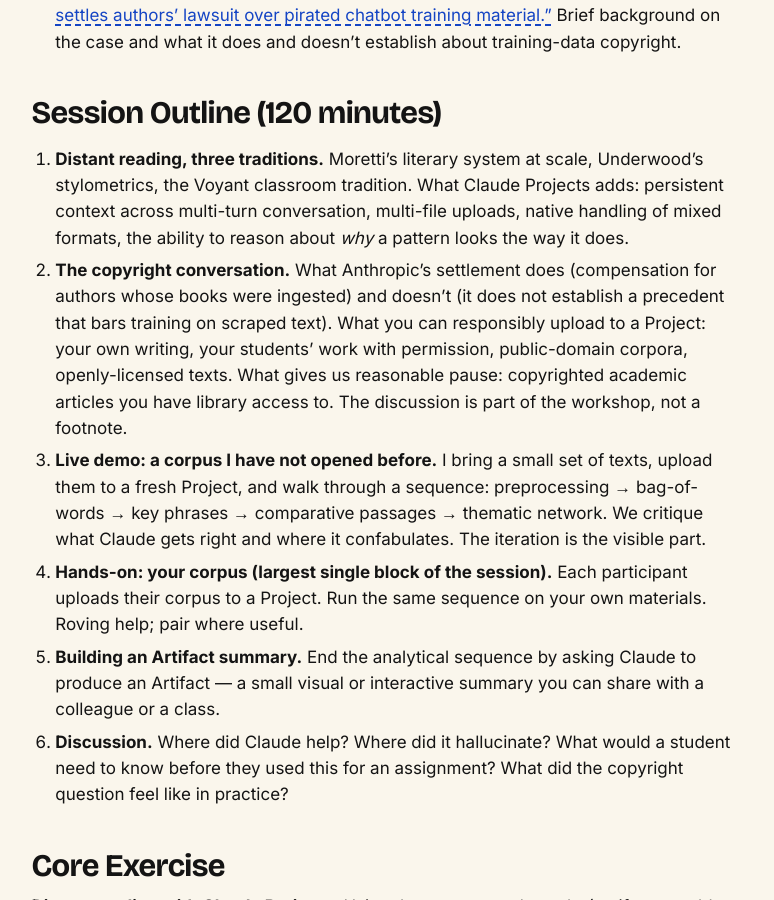
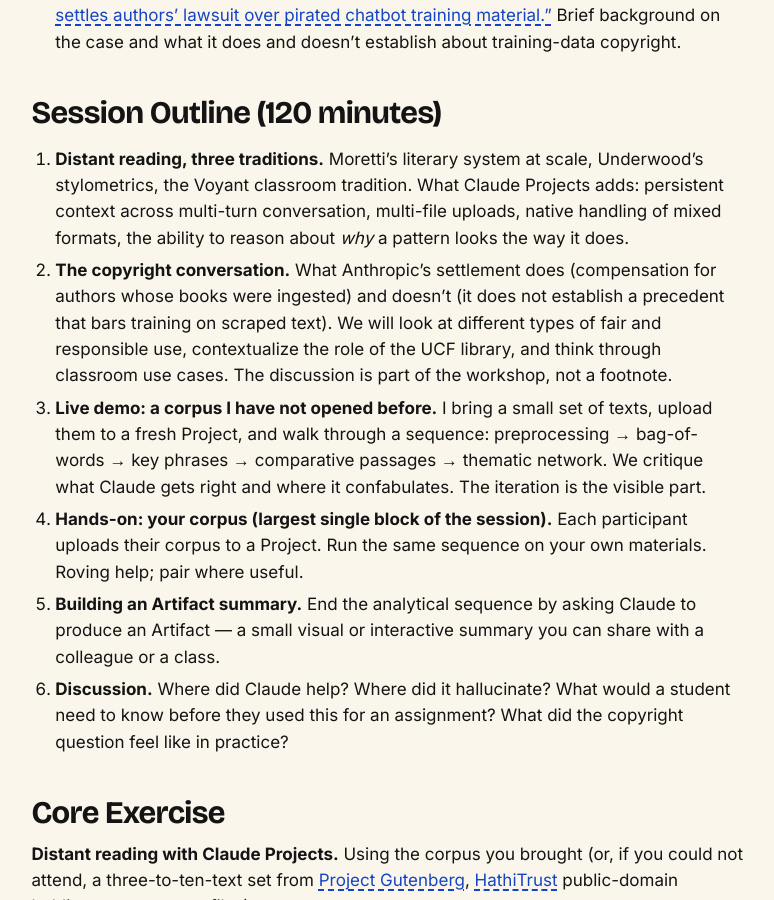
Before and after one commit to AMSUCF/NEH_AI_DH, a Jekyll site: the page built from weeks/week-03.md, in a window 1280 px wide and 900 px high, scrolled down 1376 px. Shown: the whole window, without its empty margins (90-864 px from the left). Built offline with Jekyll 4.4.1, drawn with Linux system fonts in a browser that asks for light colours.

Commit message:
w3 copyright outline: open-ended fair-use discussion + UCF library framing
Replaces a prescriptive 'what you can upload / what gives us pause'
list with a more discussion-oriented frame: types of fair and
responsible use, the role of the UCF library, classroom use cases.

Co-Authored-By: Claude Opus 4.7 (1M context) <noreply@anthropic.com>

```diff
--- a/weeks/week-03.md
+++ b/weeks/week-03.md
@@ -41,7 +41,7 @@ On copyright (skim before the discussion):
 ## Session Outline (120 minutes)
 
 1. **Distant reading, three traditions.** Moretti's literary system at scale, Underwood's stylometrics, the Voyant classroom tradition. What Claude Projects adds: persistent context across multi-turn conversation, multi-file uploads, native handling of mixed formats, the ability to reason about *why* a pattern looks the way it does.
-2. **The copyright conversation.** What Anthropic's settlement does (compensation for authors whose books were ingested) and doesn't (it does not establish a precedent that bars training on scraped text). What you can responsibly upload to a Project: your own writing, your students' work with permission, public-domain corpora, openly-licensed texts. What gives us reasonable pause: copyrighted academic articles you have library access to. The discussion is part of the workshop, not a footnote.
+2. **The copyright conversation.** What Anthropic's settlement does (compensation for authors whose books were ingested) and doesn't (it does not establish a precedent that bars training on scraped text). We will look at different types of fair and responsible use, contextualize the role of the UCF library, and think through classroom use cases. The discussion is part of the workshop, not a footnote.
 3. **Live demo: a corpus I have not opened before.** I bring a small set of texts, upload them to a fresh Project, and walk through a sequence: preprocessing → bag-of-words → key phrases → comparative passages → thematic network. We critique what Claude gets right and where it confabulates. The iteration is the visible part.
 4. **Hands-on: your corpus (largest single block of the session).** Each participant uploads their corpus to a Project. Run the same sequence on your own materials. Roving help; pair where useful.
 5. **Building an Artifact summary.** End the analytical sequence by asking Claude to produce an Artifact — a small visual or interactive summary you can share with a colleague or a class.
```
